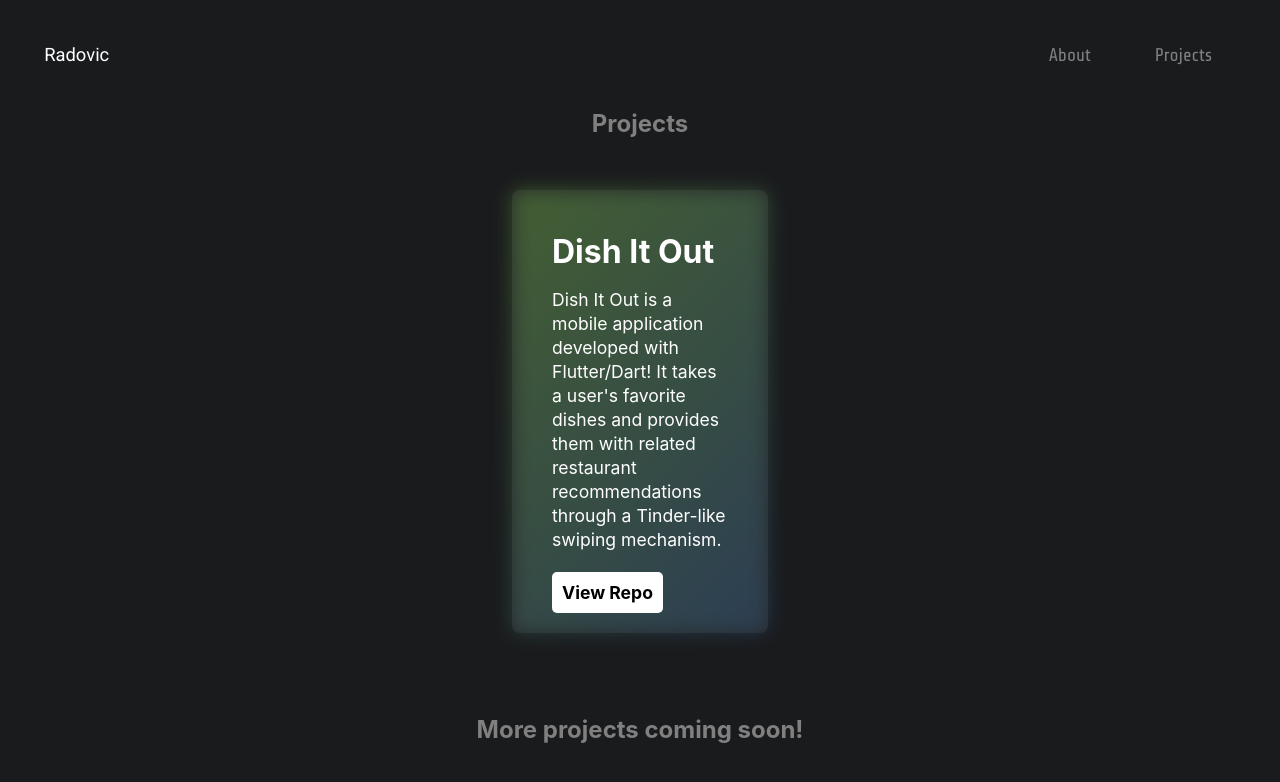
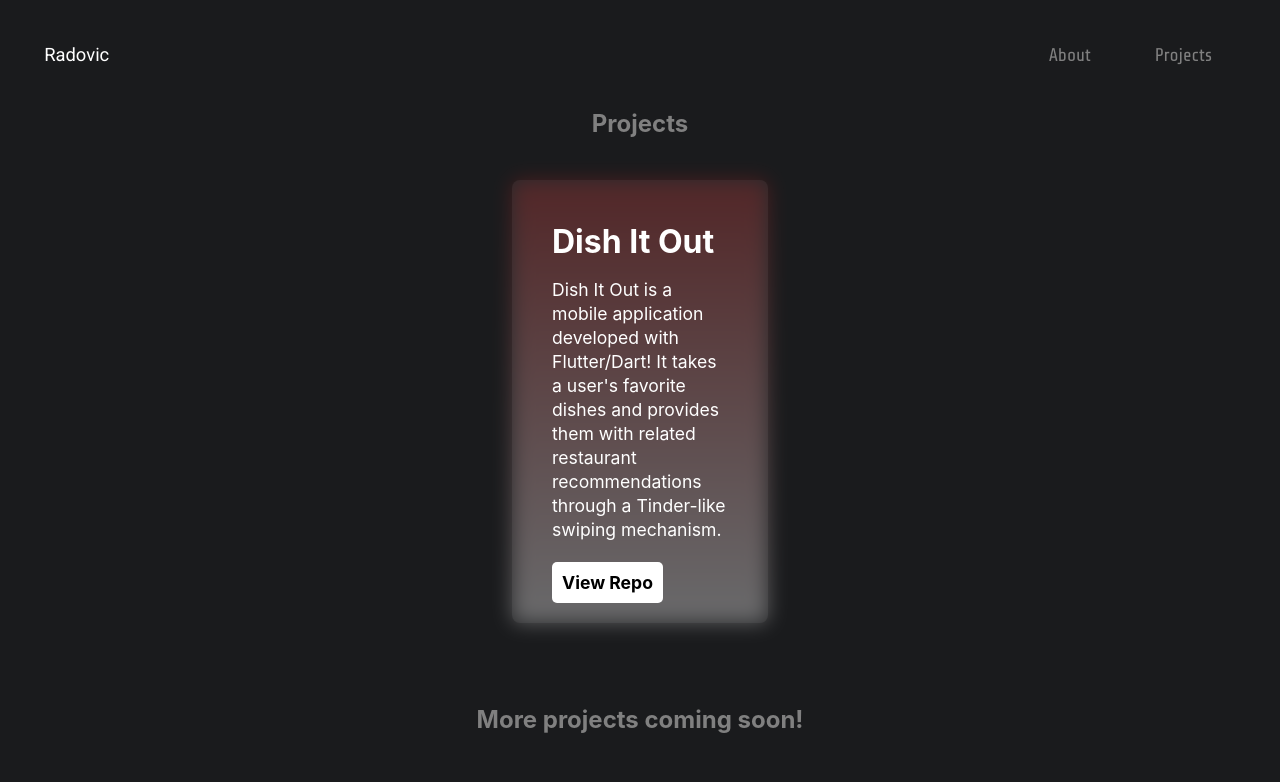
Before and after one commit to BMR81/personal_website, a React (Create React App) app in the folder my-website/: page /projects in a window 1280 px wide. Shown: the top 782 px of the page. Built offline with nearby package versions, Linux system fonts and the light colour scheme; a web font is replaced by a local one.

Commit message:
Updated animations again and color schemes

```diff
--- a/my-website/src/pages/AboutPage/AboutPage.css
+++ b/my-website/src/pages/AboutPage/AboutPage.css
@@ -55,13 +55,15 @@ body {
 
 #socials-list {
     display: flex;
-    margin: 20% 0% 15% 0%;
+    flex-wrap: wrap;
+    margin: 20% 0% 10% 0%;
     justify-content: space-between;
     width: 100%;
 }
 
 #socials-list li {
     list-style: none;
+    margin-bottom: 10px;
 }
 
 #socials-list li a {
@@ -74,7 +76,7 @@ body {
     display: block;
     position: relative;
     overflow: hidden;
-    border: 4px solid #fff;
+    border: 2px solid #fff;
     border-radius: 15%;
     z-index: 1;
 }
--- a/my-website/src/pages/ProjectsPage/ProjectsPage.css
+++ b/my-website/src/pages/ProjectsPage/ProjectsPage.css
@@ -24,7 +24,7 @@ body {
     justify-content: center;
     align-items: center;
     flex-wrap: wrap;
-    padding: 10px 0px 20px 0px;
+    padding: 5px 0px 20px 0px;
 }
 
 .project-card {
@@ -34,7 +34,7 @@ body {
     display: flex;
     justify-content: center;
     align-items: center;
-    margin: 10px 30px 10px 30px;
+    margin: 5px 30px 10px 30px;
     transition: 0.5s;
 }
 
@@ -54,20 +54,20 @@ body {
     content: '';
     position: absolute;
     inset: 0;
-    background: linear-gradient(135deg, #ffffff, #383c42);
+    background: linear-gradient(#ffffff, #383c42);
     filter: blur(10px);
     border-radius: 8px;
-    opacity: 0.25;
+    opacity: 0.3;
     transition: opacity 0.5s;
     z-index: -1;
 }
 
 .project-card:nth-child(1) .project-content::before {
-    background: linear-gradient(135deg, #93ff4a, #3a7eca);
+    background: linear-gradient(#b22222, #ffffff);
 }
 
 .project-card:hover .project-content::before {
-    opacity: 0.5;
+    opacity: 0.55;
     filter: blur(30px);
 }
 
```
